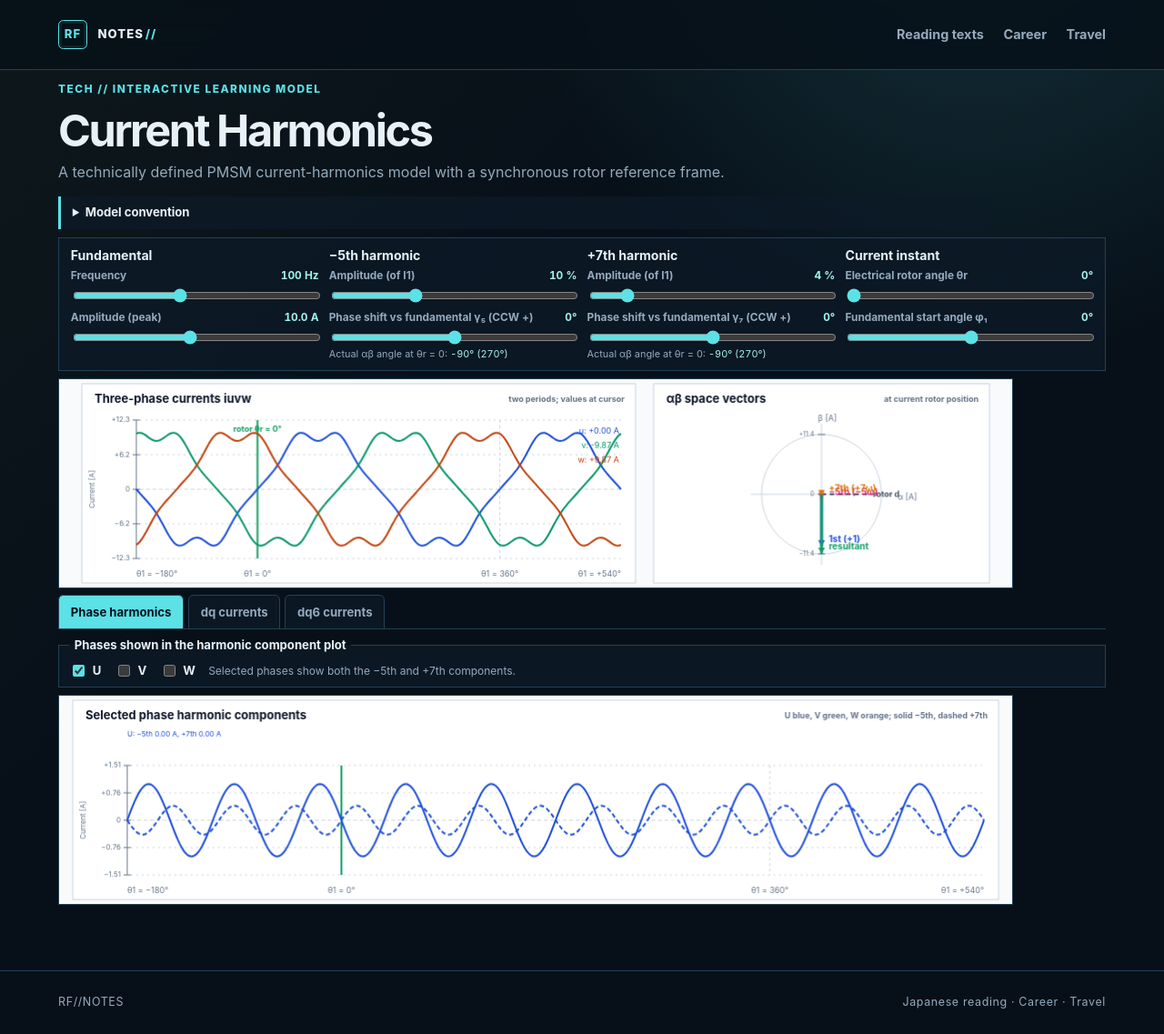
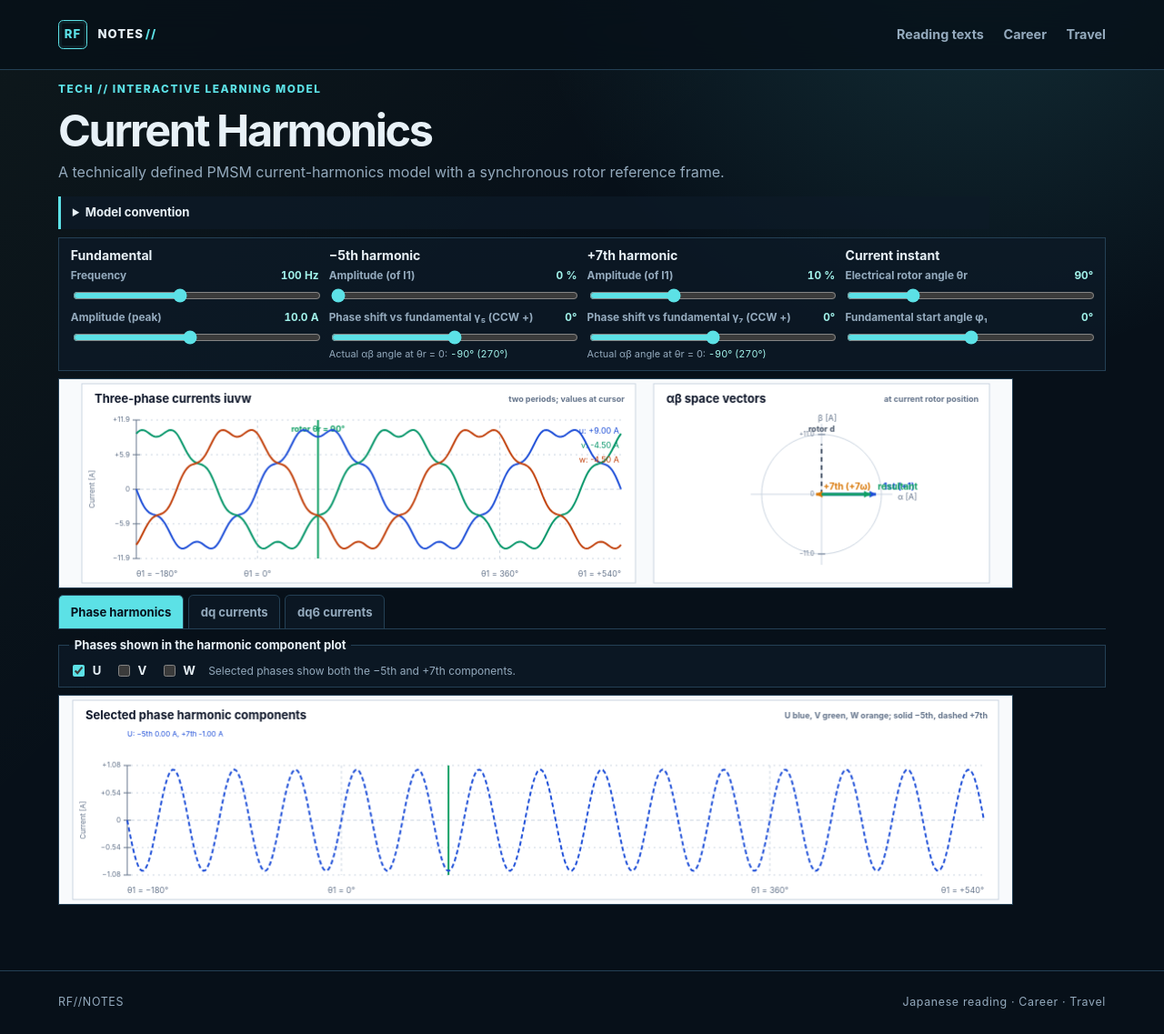
Before and after one commit to RobFil/robfil.github.io, a Jekyll site: the page built from tech/acoustics/index.html, in a window 1280 px wide. Shown: the whole page at 91% size. Built offline with Jekyll 4.4.1, drawn with Linux system fonts in a browser that asks for light colours.

Commit message:
Set harmonic lab default parameters

```diff
--- a/tech/acoustics/index.html
+++ b/tech/acoustics/index.html
@@ -26,19 +26,19 @@ title: Current Harmonics Lab
     </section>
     <section class="control-group" aria-labelledby="fifth-controls">
       <h2 id="fifth-controls">−5th harmonic</h2>
-      <label>Amplitude (of I1) <output id="fifth-value">10 %</output><input id="fifth" type="range" min="0" max="30" value="10" step="1"></label>
+      <label>Amplitude (of I1) <output id="fifth-value">0 %</output><input id="fifth" type="range" min="0" max="30" value="0" step="1"></label>
       <label>Phase shift vs fundamental γ₅ (CCW +) <output id="fifth-phase-value">0°</output><input id="fifth-phase" type="range" min="-180" max="180" value="0" step="1"></label>
       <p class="phase-reference">Actual αβ angle at θr = 0: <output id="fifth-vector-angle">0° (0°)</output></p>
     </section>
     <section class="control-group" aria-labelledby="seventh-controls">
       <h2 id="seventh-controls">+7th harmonic</h2>
-      <label>Amplitude (of I1) <output id="seventh-value">4 %</output><input id="seventh" type="range" min="0" max="30" value="4" step="1"></label>
+      <label>Amplitude (of I1) <output id="seventh-value">10 %</output><input id="seventh" type="range" min="0" max="30" value="10" step="1"></label>
       <label>Phase shift vs fundamental γ₇ (CCW +) <output id="seventh-phase-value">0°</output><input id="seventh-phase" type="range" min="-180" max="180" value="0" step="1"></label>
       <p class="phase-reference">Actual αβ angle at θr = 0: <output id="seventh-vector-angle">0° (0°)</output></p>
     </section>
     <section class="control-group" aria-labelledby="cursor-controls">
       <h2 id="cursor-controls">Current instant</h2>
-      <label>Electrical rotor angle θr <output id="cursor-angle-value">0°</output><input id="cursor-angle" type="range" min="0" max="360" value="0" step="1"></label>
+      <label>Electrical rotor angle θr <output id="cursor-angle-value">90°</output><input id="cursor-angle" type="range" min="0" max="360" value="90" step="1"></label>
       <label>Fundamental start angle φ₁ <output id="fundamental-phase-value">0°</output><input id="fundamental-phase" type="range" min="-180" max="180" value="0" step="1"></label>
     </section>
   </div>
```
